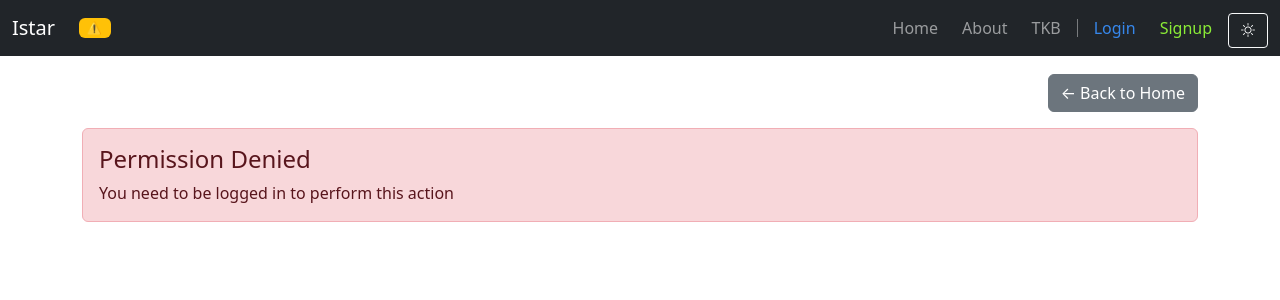
After one commit to ThisIsNotNam/mysite, a Django app: page /posts/1/edit/ in a window 1280 px wide. The commit adds this page. Shown: the top 300 px of the page. Run offline with Django 3.2, Linux system fonts and the light colour scheme; some libraries are stand-ins or nearby versions.

Commit message:
sửa lại một số thứ

```diff
--- /dev/null
+++ b/post/templates/permissionDenied.html
@@ -0,0 +1,44 @@
+{% extends "base.html" %}
+{% load widget_tweaks %}
+
+{% block title %}Permission Denied{% endblock %}
+
+{% block content %}
+
+<div class="d-flex justify-content-start align-items-center mb-3">
+    <a href="
+        {% if action == 'not-logged-in' %}
+            /homepage/
+        {% else %}
+            /posts/
+        {% endif %}
+    " class="btn btn-secondary ms-auto all-l-ani-1">
+        {% if action == 'not-logged-in' %}
+            ← Back to Home
+        {% else %}
+            ← Back to Post
+        {% endif %}
+    </a>
+</div>
+<div class="alert alert-danger hover-anim-2 all-l-ani-1">
+    <h4 class="alert-heading">Permission Denied</h4>
+    <p class="mb-0">
+        {% if action == 'edit' %}
+            You do not have the necessary permissions to edit post of {{ post.author }}
+        {% elif action == 'delete' %}
+            You do not have the necessary permissions to delete post of {{ post.author }}
+        {% elif action == 'not-logged-in' %}
+            You need to be logged in to perform this action
+        {% else %}
+            You do not have the necessary permissions to perform post of {{ post.author }}
+        {% endif %}
+    </p>
+</div>
+{% if action != 'not-logged-in' %}
+    <div class="alert alert-warning hover-anim-2 all-l-ani-1">
+        <h4 class="alert-heading">What can you do?</h4>
+        <p class="mb-0">> Confirm that this is indeed your post, then reload the page</p>
+        <p class="mb-0">> Try again later</p>
+    </div>
+{% endif %}
+{% endblock %}
--- a/post/templates/postsList.html
+++ b/post/templates/postsList.html
@@ -39,8 +39,11 @@ My Posts
 <!--------------------------------------------------------------------------------------------------->
 <!-- Delete Button -->
                 {% if request.user == post.author or request.user.is_staff %}
+                    <a href="/posts/{{ post.id }}/edit/" class="btn btn-sm btn-outline-info all-l-ani-1 position-absolute top-0 nth-1 m-2 all-l-ani-1" title="Edit">
+                        <i class="bi bi-pen"></i>
+                    </a>
                     <form method="post" action="/posts/{{ post.id }}/delete/"
-                          class="position-absolute top-0 end-0 m-2 all-l-ani-1"
+                          class="position-absolute top-0 nth-0 m-2 all-l-ani-1"
                           onsubmit="return confirm('Are you sure you want to delete this post?');">
                         {% csrf_token %}
                         <input type="hidden" name="next" value="{{ request.path }}">
--- a/post/urls.py
+++ b/post/urls.py
@@ -6,5 +6,6 @@ urlpatterns = [
     path("new/", views.newPost),
     path("<int:postId>/", views.postsDetail),
     path("<int:postId>/delete/", views.deletePost),
+    path("<int:postId>/edit/", views.editPost),
     path("vote/", views.votePost, name='votePost'),
 ]
--- a/post/views.py
+++ b/post/views.py
@@ -14,9 +14,31 @@ def deletePost(request, postId):
             post=get_object_or_404(Post, id=postId)
             if request.user==post.author or request.user.is_staff:
                 post.delete()
+        else:
+            return render(request, "permissionDenied.html", {'action': 'not-logged-in'})
         next=request.POST.get("next", "/posts/")
         return redirect(next)
-    return redirect("/homepage/")
+    post=get_object_or_404(Post, id=postId)
+    return render(request, "permissionDenied.html", {'post': post, 'action': 'delete'})
+
+def editPost(request, postId):
+    if not request.user.is_authenticated:
+        return render(request, "permissionDenied.html", {'action': 'not-logged-in'})
+
+    post = get_object_or_404(Post, id=postId)
+
+    if request.user != post.author and not request.user.is_staff:
+        return render(request, "permissionDenied.html", {'post': post, 'action': 'edit'})
+
+    if request.method == 'POST':
+        form = forms.postCreationForm(request.POST, instance=post)
+        if form.is_valid():
+            form.save()
+            return redirect(f"/posts/{postId}/")
+    else:
+        form = forms.postCreationForm(instance=post)
+
+    return render(request, "editPost.html", {'form': form, 'post': post})
 
 def postsList(request):
     if not request.user.is_authenticated:
--- a/templates/base.html
+++ b/templates/base.html
@@ -562,6 +562,14 @@
             to { transform: translateY(0rem); }
         }
 
+        .nth-0 {
+            right: .1rem;
+        }
+
+        .nth-1 {
+            right: 2.6rem;
+        }
+
         #title-tkb {
             font-size: 2rem;
             white-space: nowrap;
```
Also changed, not shown: post/templates/editPost.html (added, +49 -0 lines), db.sqlite3.
